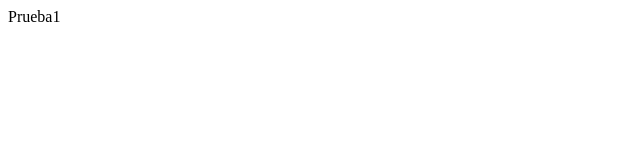
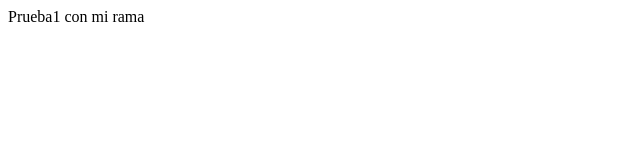
Before and after one commit to LucasVega2004/actividad1, a plain HTML site: page index.html in a window 1280 px wide. Shown: the full height of the page, 0-640 px from the left. Drawn offline with Linux system fonts and the light colour scheme.

Commit message:
prueba1 con mi rama

```diff
--- a/index.html
+++ b/index.html
@@ -9,6 +9,6 @@
 <body>
     <header></header>
     <nav></nav>
-    Prueba1
+    Prueba1 con mi rama
 </body>
 </html>
```
